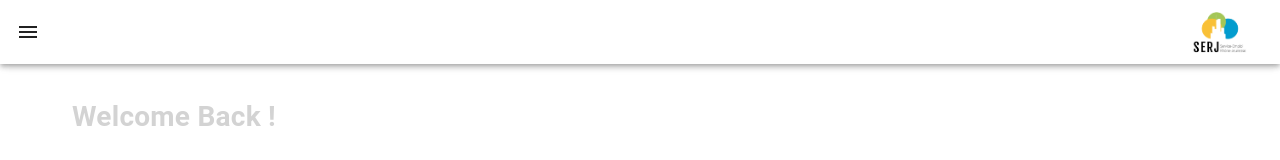
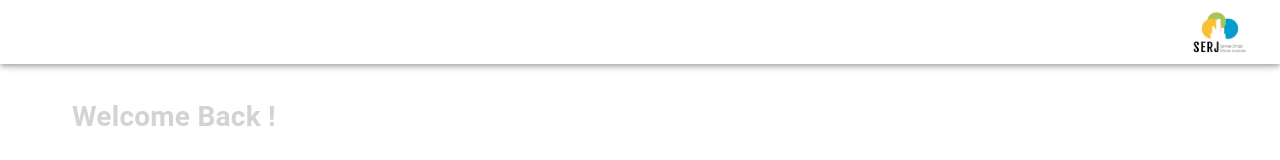
Before and after one commit to MedAZIZI/SERJ, a Vue app: page /login in a window 1280 px wide. Shown: the top 160 px of the page. Built offline with nearby package versions, Linux system fonts and the light colour scheme.

Commit message:
barre cachée si pas connecté + adaptée en fct du user

```diff
--- a/src/layouts/default/View.vue
+++ b/src/layouts/default/View.vue
@@ -1,7 +1,7 @@
 
 <template>
   <v-app-bar app >
-        <v-app-bar-nav-icon @click.stop="drawer = !drawer"></v-app-bar-nav-icon>
+        <v-app-bar-nav-icon @click.stop="drawer = !drawer" v-if="isLoggedin()"></v-app-bar-nav-icon>
         <v-img height="100" width="100" src="src/assets/logo serj bg.png" class="logo_lft" />
     </v-app-bar>
 
@@ -153,7 +153,7 @@ import UserDataService from '../../services/UserDataService'
 export default {
   data() {
     return {
-      user: "user",// candidate or employer
+      user: localStorage.getItem('userType'),// candidate or employer
       activeLink: null,
       drawer: false,
       name: "Default Name",
@@ -162,7 +162,7 @@ export default {
   },
   mounted() {
     console.log(localStorage.getItem('userType'))
-    if(localStorage.getItem('userToken')){
+    if(localStorage.getItem('userType')){
         UserDataService.get().then(response => {
             console.log(response.data)
             this.name = response.data.prenom+" "+response.data.nom
@@ -178,7 +178,7 @@ export default {
       this.$router.push('/login');
     },
     isLoggedin() {
-      return localStorage.getItem('userToken')
+      return localStorage.getItem('userType')
     }
   },
 };
```
